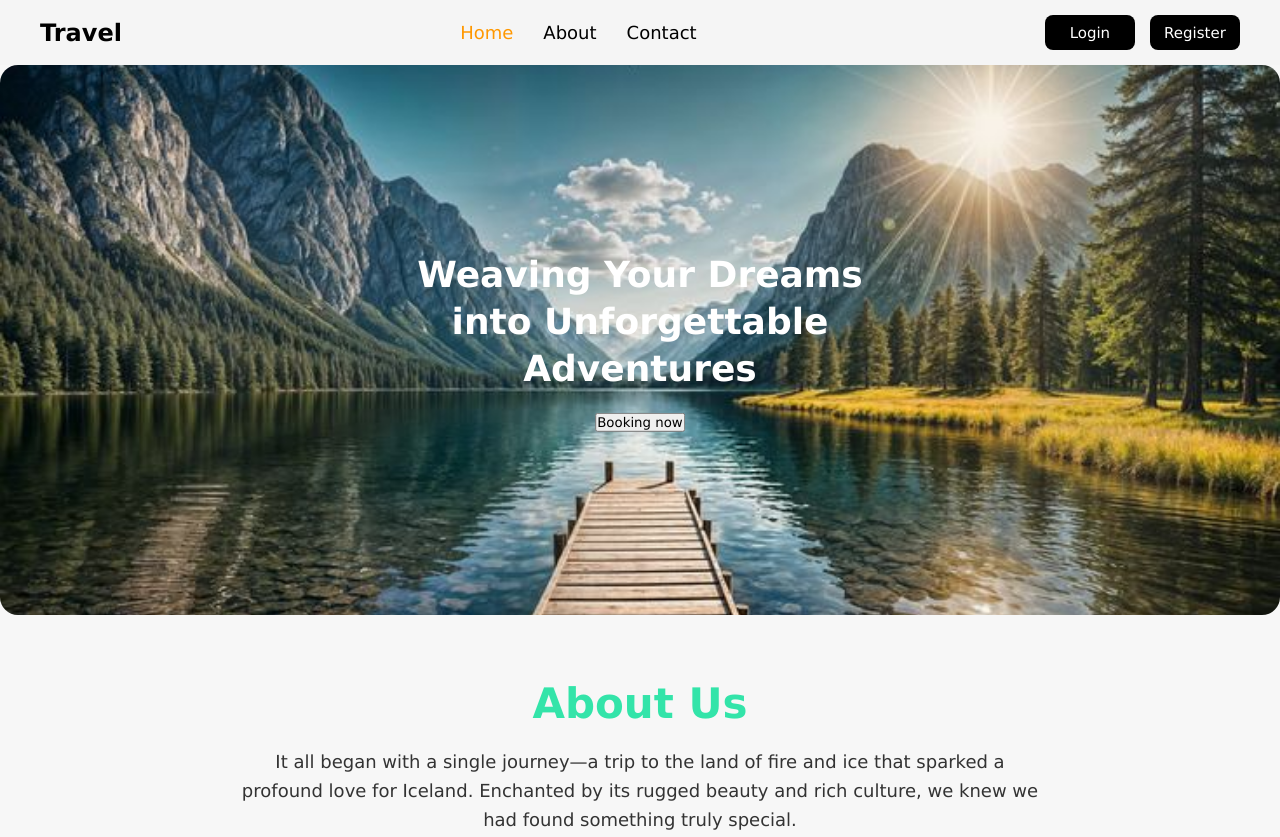
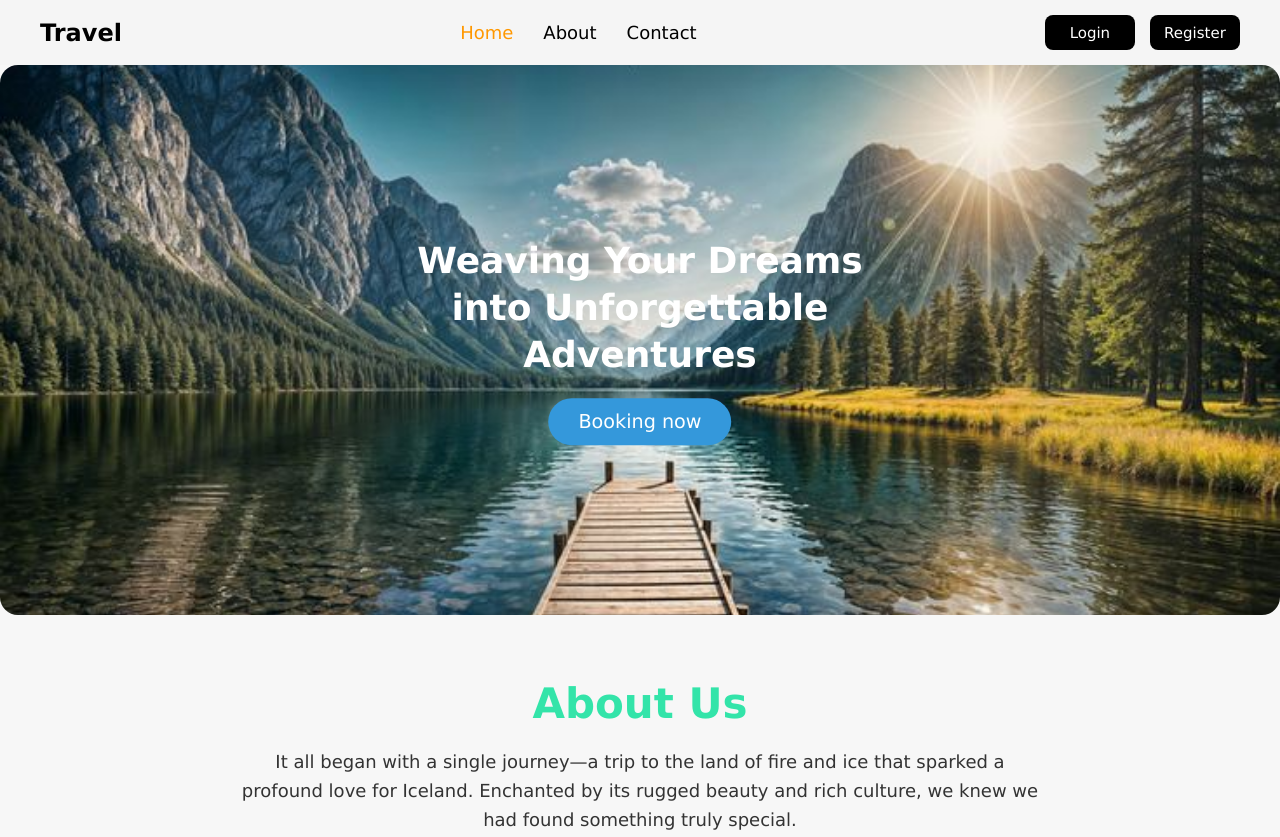
Before and after one commit to Rahil567/tourist_website_new, a plain HTML site: page index.html in a window 1280 px wide. Shown: the top 837 px of the page. Drawn offline with Linux system fonts and the light colour scheme.

Commit message:
Update index.html

```diff
--- a/index.html
+++ b/index.html
@@ -26,7 +26,7 @@
         <img src="1.jpg" alt="Banner Image">
         <div class="tagline">
             <h1>Weaving Your Dreams <br> into Unforgettable <br> Adventures</h1>
-            <a href="booking.html"><button>Booking now</button></a>
+            <a href="booking.html"><button class="btn">Booking now</button></a>
         </div>
     </section>
 
```
